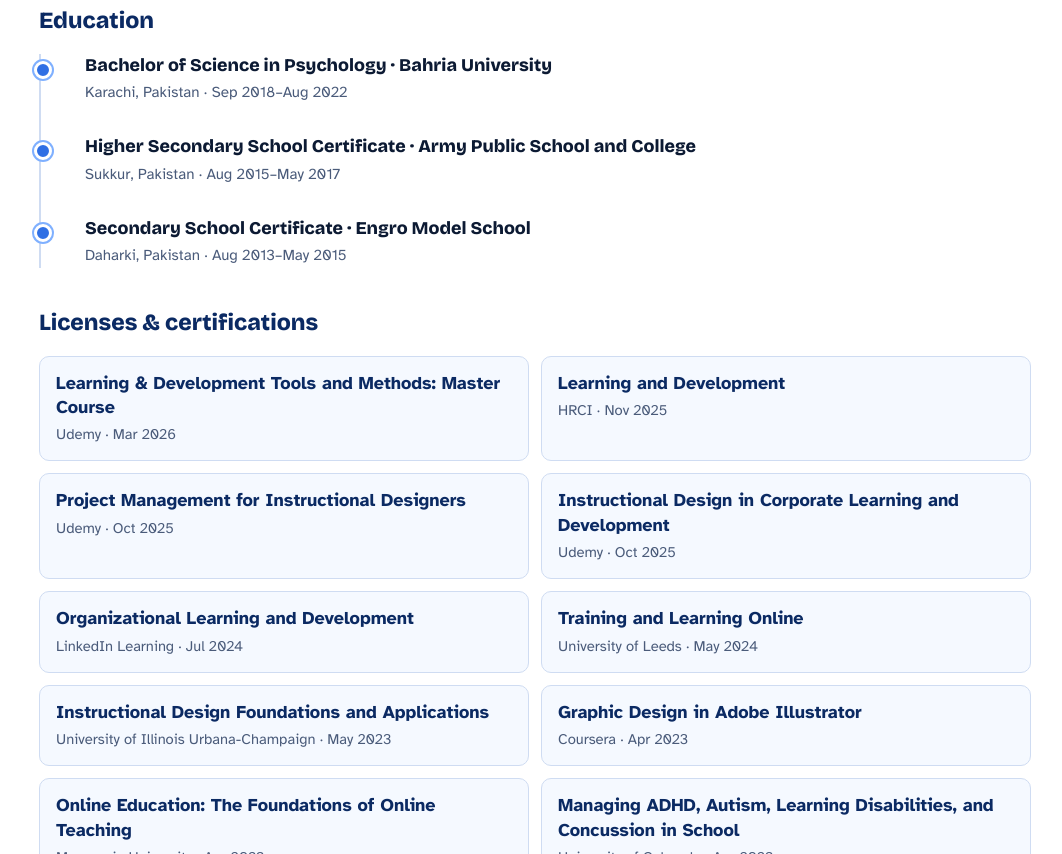
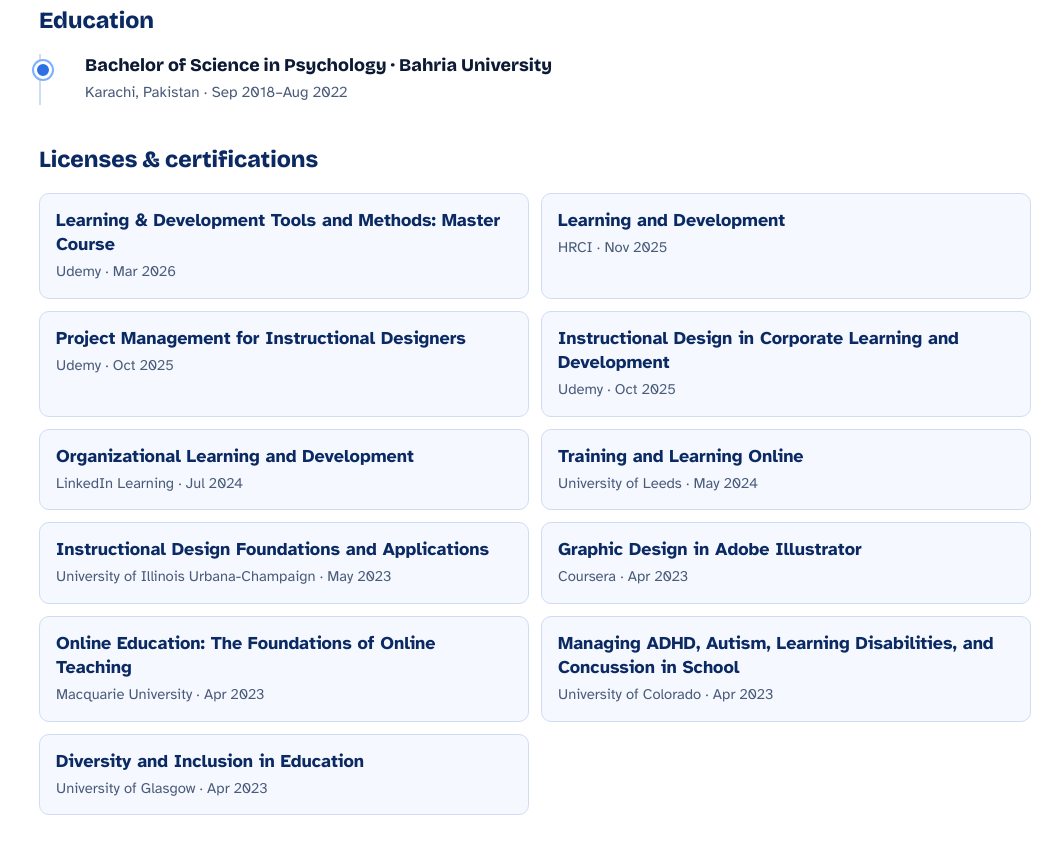
Before and after one commit to k-qazi/portfolio, a plain HTML site: page index.html in a window 1280 px wide. Shown: the part 4080-4934 px from the top of the page, without its empty margins (105-1167 px from the left). Drawn offline with nearby package versions, Linux system fonts and the light colour scheme.

Commit message:
Keep only bachelor's degree in portfolio education (#2)
* Add portfolio experience and recommendations

Co-authored-by: Copilot App <223556219+Copilot@users.noreply.github.com>

* Keep only bachelor's degree in education section

Co-authored-by: Copilot App <223556219+Copilot@users.noreply.github.com>

---------

Co-authored-by: kqazi <k-qazi@users.noreply.github.com>
Co-authored-by: Copilot App <223556219+Copilot@users.noreply.github.com>

```diff
--- a/index.html
+++ b/index.html
@@ -266,14 +266,6 @@ footer{background:var(--navy);color:#8ea6d1;text-align:center;font-size:.9rem;pa
           <h4>Bachelor of Science in Psychology · Bahria University</h4>
           <p class="meta">Karachi, Pakistan · Sep 2018–Aug 2022</p>
         </li>
-        <li>
-          <h4>Higher Secondary School Certificate · Army Public School and College</h4>
-          <p class="meta">Sukkur, Pakistan · Aug 2015–May 2017</p>
-        </li>
-        <li>
-          <h4>Secondary School Certificate · Engro Model School</h4>
-          <p class="meta">Daharki, Pakistan · Aug 2013–May 2015</p>
-        </li>
       </ol>
     </div>
 
```
